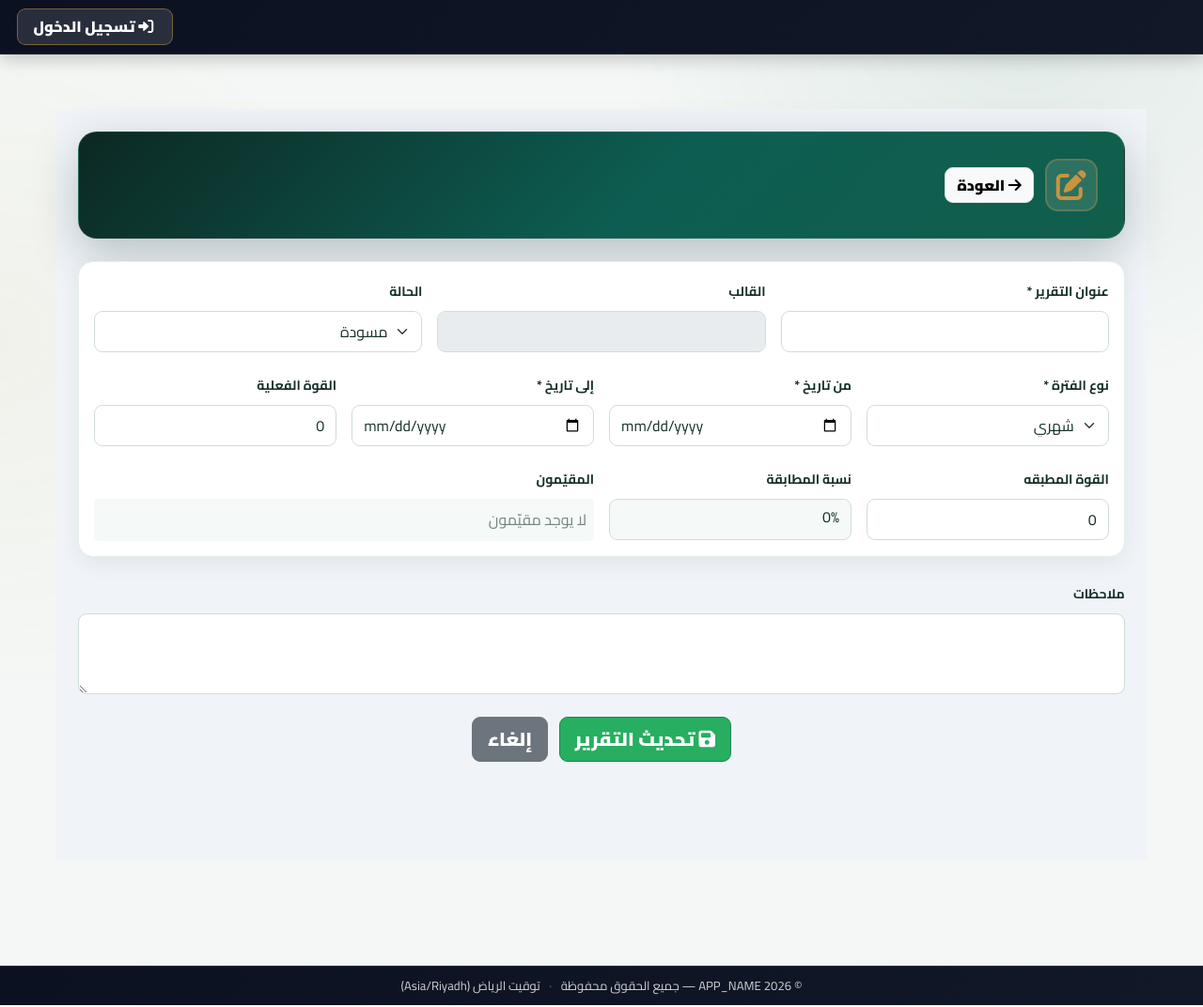
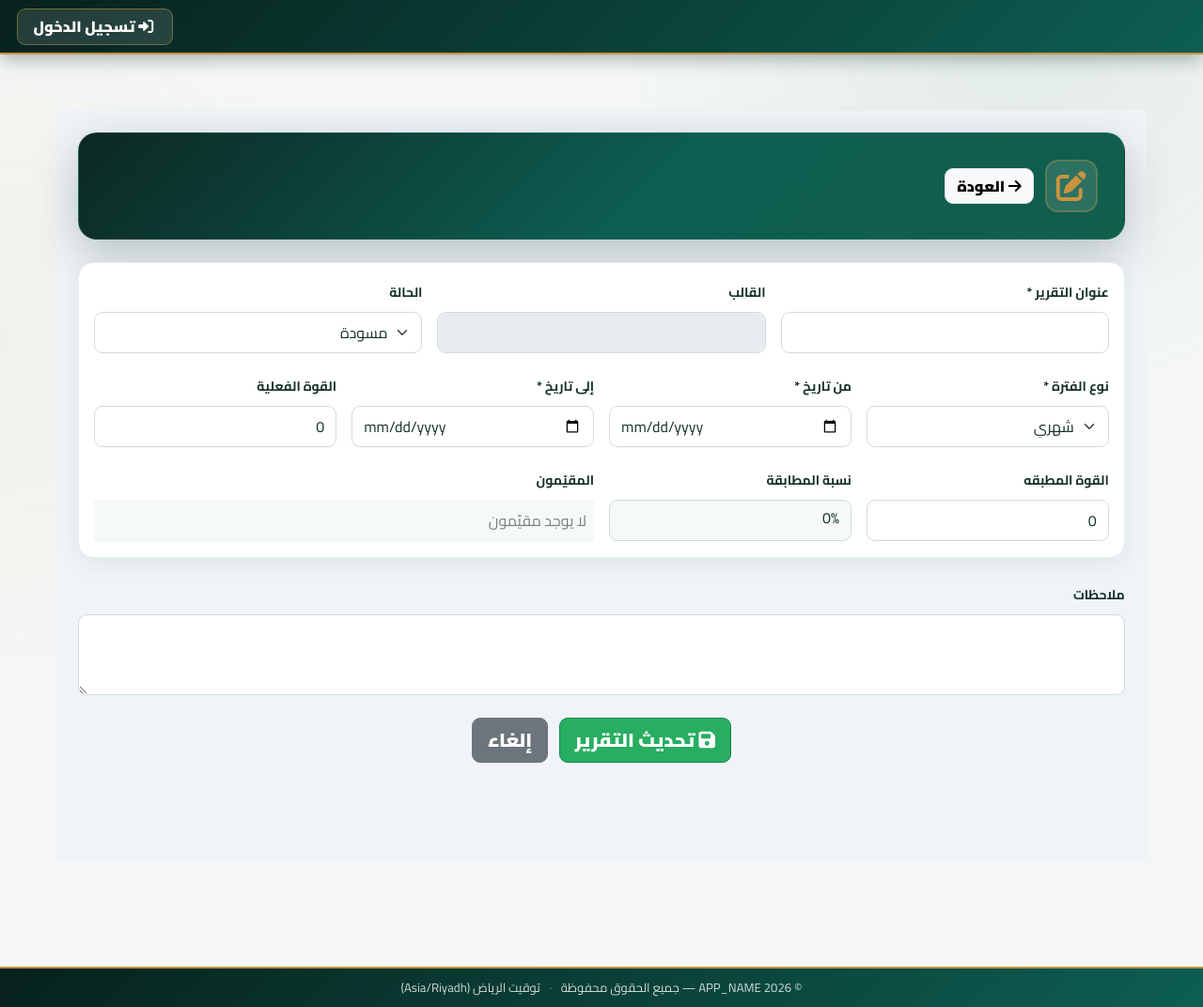
Before and after one commit to hussen200555ali-maker/employee-evaluation, a PHP site: template app/Views/admin-reports/edit.php in a window 1280 px wide. Shown: the whole page at 94% size. Run offline with PHP 8.4, Linux system fonts and the light colour scheme; the template is opened without the code that fills it, so the values that code supplies are empty; some libraries are stand-ins or nearby versions.

Commit message:
feat(CD-012): dark-green identity with 3-level nested accordion sidebar (L1 categories, L2 groups, L3 links)

```diff
--- a/public/css/sidebar.css
+++ b/public/css/sidebar.css
@@ -6,14 +6,15 @@
 
 :root {
     --sidebar-width: 274px;
-    --navy-900: #0B1120;
-    --navy-800: #111827;
-    --navy-700: #1a2236;
-    --sidebar-bg: linear-gradient(180deg, #0B1120 0%, #111827 100%);
+    --green-900: #07211c;
+    --green-800: #0c2823;
+    --green-700: #0d3d34;
+    --sidebar-bg: linear-gradient(180deg, #07211c 0%, #0c2823 60%, #0d5e52 100%);
     --sidebar-glass-border: rgba(255, 255, 255, .10);
-    --sidebar-ink: rgba(255, 255, 255, .72);
+    --sidebar-ink: rgba(255, 255, 255, .74);
     --sidebar-ink-strong: #ffffff;
-    --emerald: #10b981;
+    --emerald: #34d399;
+    --emerald-strong: #10b981;
     --gold: #c8943f;
     --sidebar-hover: rgba(255, 255, 255, .06);
     --sidebar-active-bg: rgba(255, 255, 255, .06);
@@ -326,9 +353,9 @@
     position: sticky;
     top: 0;
     z-index: 1040;
-    background: linear-gradient(135deg, #0B1120, #111827);
-    border-bottom: 1px solid var(--sidebar-glass-border);
-    box-shadow: 0 4px 20px rgba(0, 0, 0, .22);
+    background: linear-gradient(135deg, #07211c, #0d5e52);
+    border-bottom: 2px solid var(--gold);
+    box-shadow: 0 4px 20px rgba(7, 33, 28, .35);
     display: flex;
     align-items: center;
     gap: 1rem;
@@ -394,9 +421,9 @@
 
 /* الفوتر النحيف: سطر واحد فقط في الأسفل */
 .main-footer--thin {
-    background: linear-gradient(135deg, #0B1120, #111827) !important;
+    background: linear-gradient(135deg, #07211c, #0d5e52) !important;
     color: rgba(255, 255, 255, .8);
-    border-top: 1px solid var(--sidebar-glass-border);
+    border-top: 2px solid var(--gold);
     padding: 0 !important;
     margin-top: 0 !important;
 }
```
Also changed, not shown: other parts of public/css/sidebar.css (+33 -7 lines), app/Views/layouts/sidebar.php (+40 -7 lines), public/js/sidebar.js (+46 -12 lines).
